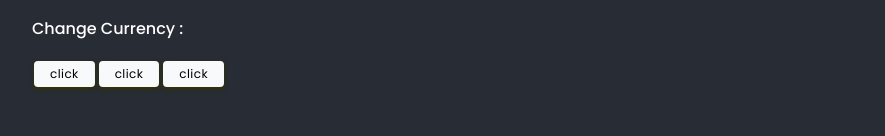
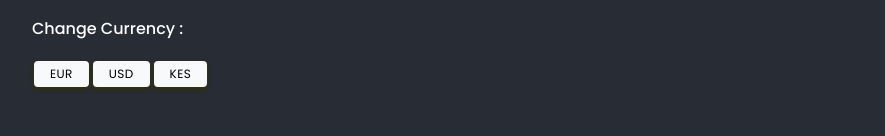
Before and after one commit to spectr-e/react-projects, a React (Vite) app: page / in a window 1280 px wide. Shown: the top 136 px of the page, without its empty margins (174-1059 px from the left). Built offline with nearby package versions, Linux system fonts and the light colour scheme.

Commit message:
fix(CourseStoreApp): Import currencies database into project and allow a dynamic button display

```diff
--- a/src/Projects/27-course-store-app/CourseStoreApp.jsx
+++ b/src/Projects/27-course-store-app/CourseStoreApp.jsx
@@ -11,14 +11,25 @@ document.body.style.color = '#fff'
 const CourseStoreApp = () => {
   const [currency, setCurrency] = useState(CurrenciesDB.KES)
 
+  // Event handlers
+  // Change Currency
+  const changeCurrency = (cur) => {
+    setCurrency(cur)
+  }
+
   return (
     <div className='container p-1'>
       {/* TODO: Add a Change Currency component here */}
       <h4 className='font-medium mb-1'>Change Currency : </h4>
       <div className='dsf'>
-        <Button classes={'btn-light btn-sm'} />
-        <Button classes={'btn-light btn-sm'} />
-        <Button classes={'btn-light btn-sm'} />
+        {Object.values(CurrenciesDB).map((cur, index) => (
+          <Button
+            key={index}
+            classes={'btn-light btn-sm'}
+            text={cur.code}
+            handleClick={() => changeCurrency(cur)}
+          />
+        ))}
       </div>
 
       <Title title={'Course Store'} classes={'title text-center'} />
```
